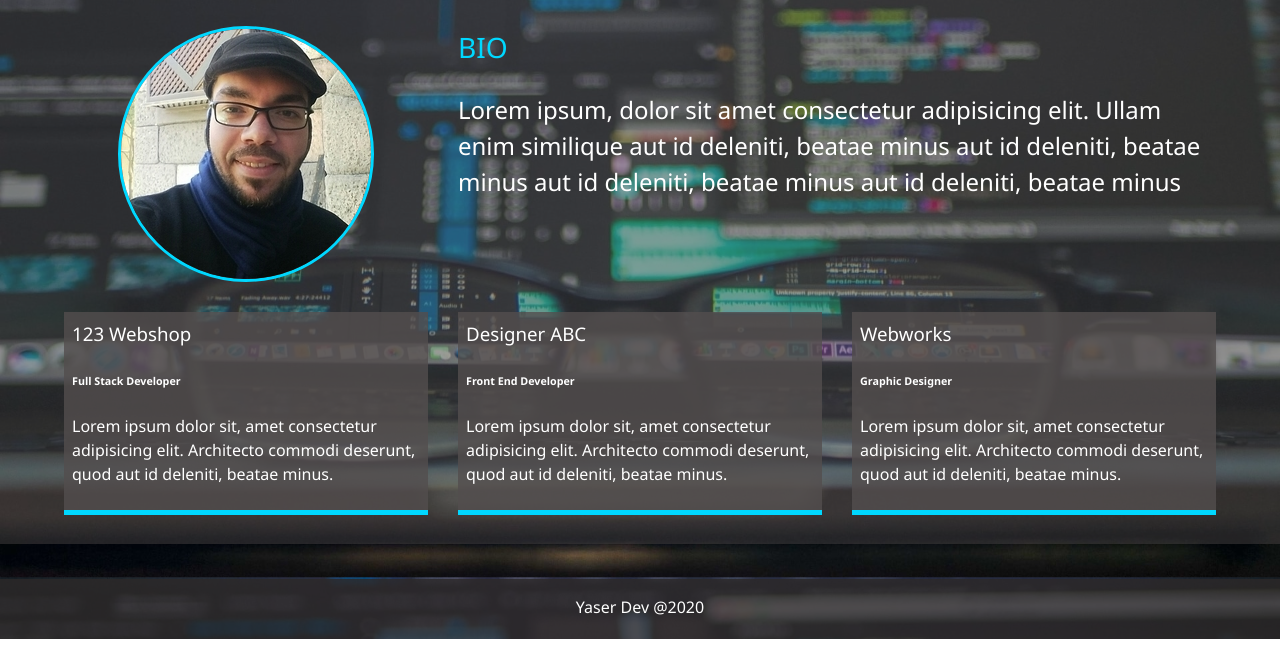
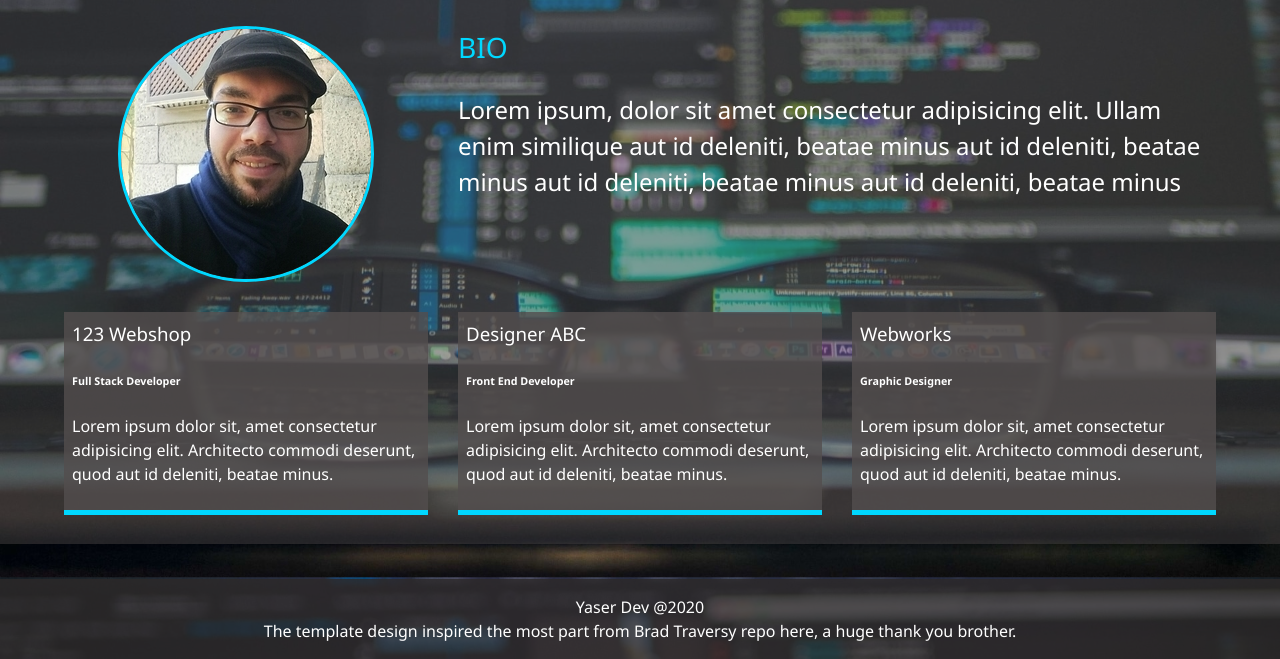
Before and after one commit to yaser-alazm/portfolio-new, a website: page dist/about.html in a window 1280 px wide. Shown: the part 256-915 px from the top of the page. Drawn offline with Linux system fonts and the light colour scheme.

Commit message:
add repo link

```diff
--- a/scss/main.scss
+++ b/scss/main.scss
@@ -59,7 +59,7 @@ header {
 #main-footer {
   text-align: center !important;
   padding: 1rem !important;
-  height: 60px !important;
+  min-height: 60px !important;
   background-color: darken($primary-color, 10) !important;
   color: set-text-color($primary-color) !important;
 }
```
Also changed, not shown: dist/about.html, dist/contact.html, dist/css/main.css.
